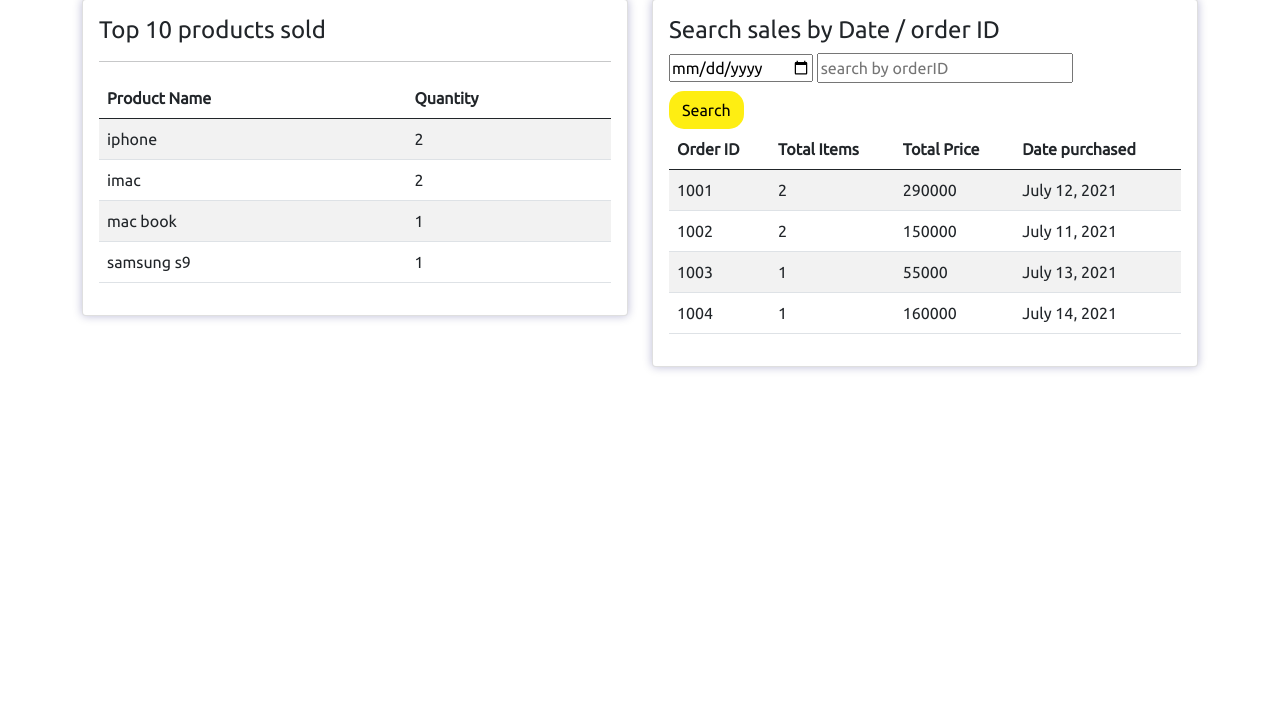
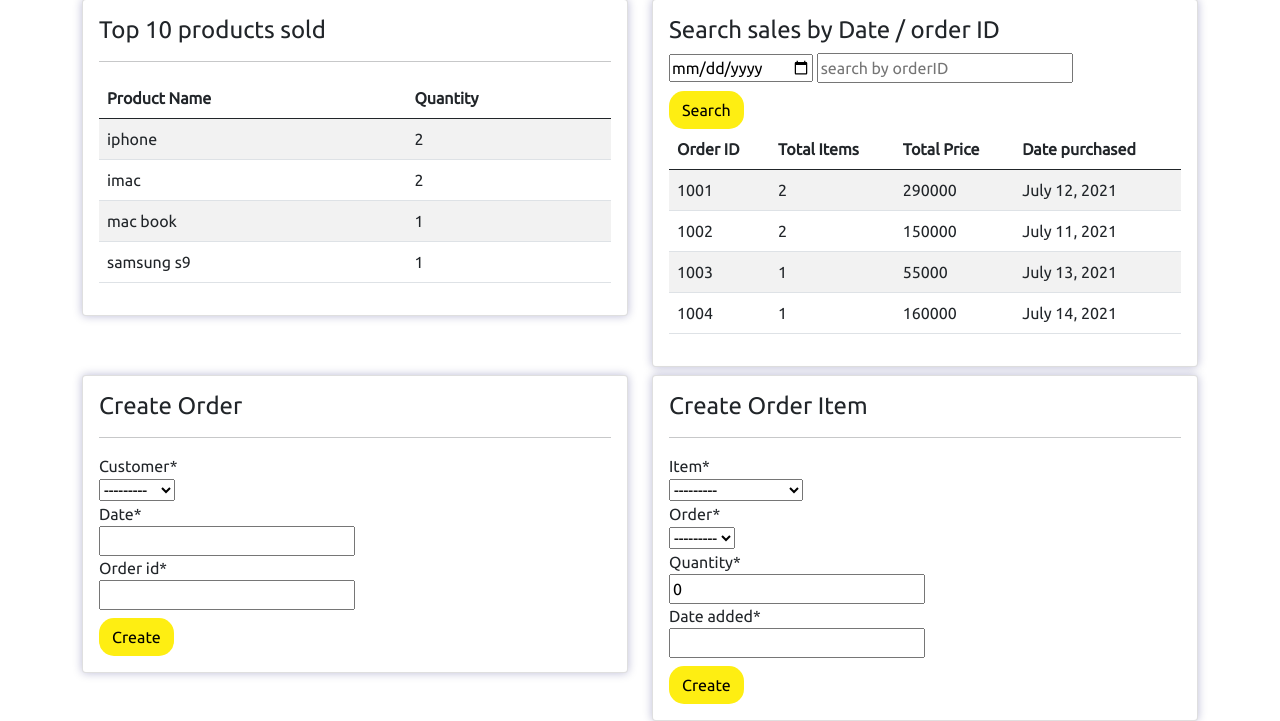
Before and after one commit to 92adityan/sales-api, a Django app: page / in a window 1280 px wide. Shown: the part 119-840 px from the top of the page. Before the commit the page ends 490 px from the top, so only its background shows below. Run offline with Django 3.2, Linux system fonts and the light colour scheme; data comes from the database, SQL or seed files in the repository; both versions use the stored data as it was after the commit; some libraries are stand-ins or nearby versions.

Commit message:
create order and order item using forms - added in dasboard

```diff
--- /dev/null
+++ b/sales/forms.py
@@ -0,0 +1,15 @@
+from django.db.models.base import Model
+from django.forms import ModelForm
+from .models import Order, OrderItem
+
+
+class OrderForm(ModelForm):
+    class Meta:
+        model = Order
+        fields = '__all__'
+
+
+class OrderItemForm(ModelForm):
+    class Meta:
+        model = OrderItem
+        fields = '__all__'
--- a/sales/urls.py
+++ b/sales/urls.py
@@ -1,5 +1,5 @@
 from django.urls import path, include
-from .views import dashboard_view,JsonView
+from .views import create_order_item, dashboard_view,JsonView, create_order
 from rest_framework import routers
 
 router =routers.DefaultRouter()
@@ -7,5 +7,7 @@
 
 urlpatterns = [
     path('', dashboard_view, name = 'dashboard'),
+    path('create-order/', create_order, name = 'create-order'),
+    path('create-order-item/', create_order_item, name = 'create-order-item'),
     path('api/', include(router.urls))
 ]
--- a/sales/views.py
+++ b/sales/views.py
@@ -1,13 +1,16 @@
-from django.shortcuts import render
+from django.shortcuts import render, redirect
 from .models import OrderItem, Order
-import datetime
+from django.http import HttpResponseRedirect
 from rest_framework import viewsets
 from .serializers import SaleSerializer
-
+from .forms import OrderForm, OrderItemForm
 
 def dashboard_view(request):
+
     orderitems = OrderItem.objects.all()
     orders = Order.objects.all()
+    order_form = OrderForm()
+    order_item_form = OrderItemForm()
 
     # top sold products
     item_dict = {}
@@ -32,8 +35,25 @@
     if order_id_query != '' and order_id_query is not None:
         orders = Order.objects.filter(order_id__iexact = order_id_query)
 
-    context = {'orders' : orders, 'items' : orderitems, 'filter' : filter, 'item_dict' : item_dict}
+    context = {'orders' : orders, 'items' : orderitems, 'filter' : filter,
+    'item_dict' : item_dict, 'order_form' : order_form, 'order_item_form' : order_item_form}
+
     return render(request, 'dashboard.html', context)
+
+
+def create_order(request):
+    if request.method == 'POST':
+        order_form = OrderForm(request.POST)
+        if order_form.is_valid():
+            order_form.save()
+            return HttpResponseRedirect('/')
+
+def create_order_item(request):
+    if request.method == 'POST':
+        order_item_form = OrderItemForm(request.POST)
+        if order_item_form.is_valid():
+            order_item_form.save()
+            return HttpResponseRedirect('/')
 
 
 class JsonView(viewsets.ModelViewSet):
--- a/template/dashboard.html
+++ b/template/dashboard.html
@@ -33,5 +33,37 @@
             </div>
         </div>
     </div>
+    <div class="row">
+        <div class="col-md-6">
+            <div class="card card-shadow mt-2">
+                <div class="card-body">
+                    <h4 class="card-title">
+                        Create Order
+                    </h4>
+                    <hr>
+                    <form action="create-order/" method = "POST">
+                    {% csrf_token %}
+                    {{ order_form|crispy }}
+                    <button class="btn btn-custom mt-2" type = "submit">Create</button>
+                    </form>
+                </div>
+            </div>
+        </div>
+        <div class="col-md-6">
+            <div class="card card-shadow mt-2">
+                <div class="card-body">
+                    <h4 class="card-title">
+                        Create Order Item
+                    </h4>
+                    <hr>
+                    <form action="create-order-item/" method = "POST">
+                    {% csrf_token %}
+                    {{ order_item_form|crispy }}
+                    <button class="btn btn-custom mt-2" type = "submit">Create</button>
+                    </form>
+                </div>
+            </div>
+        </div>
+    </div>
 </div>
 {% endblock content %}
```
Also changed, not shown: db.sqlite3.
